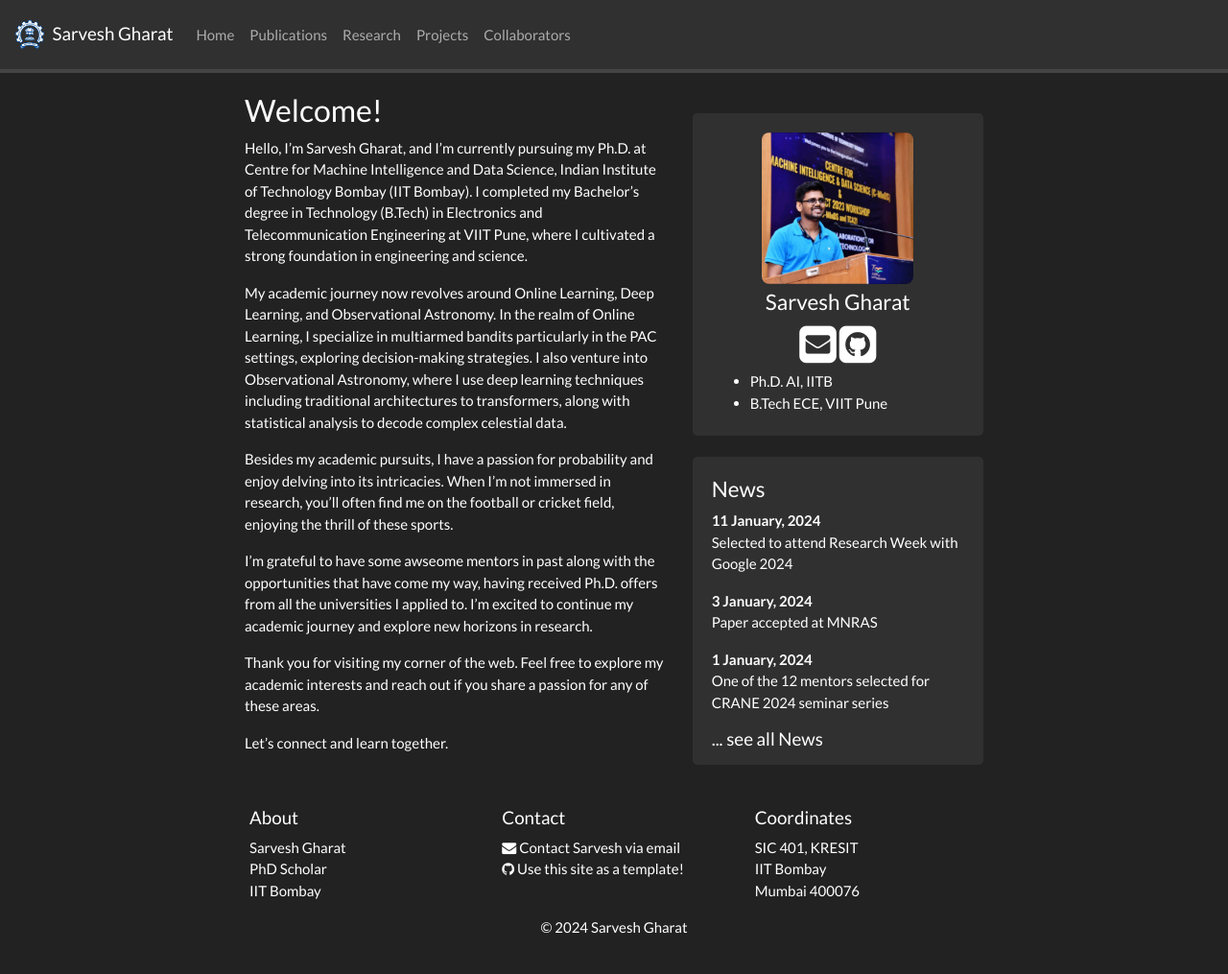
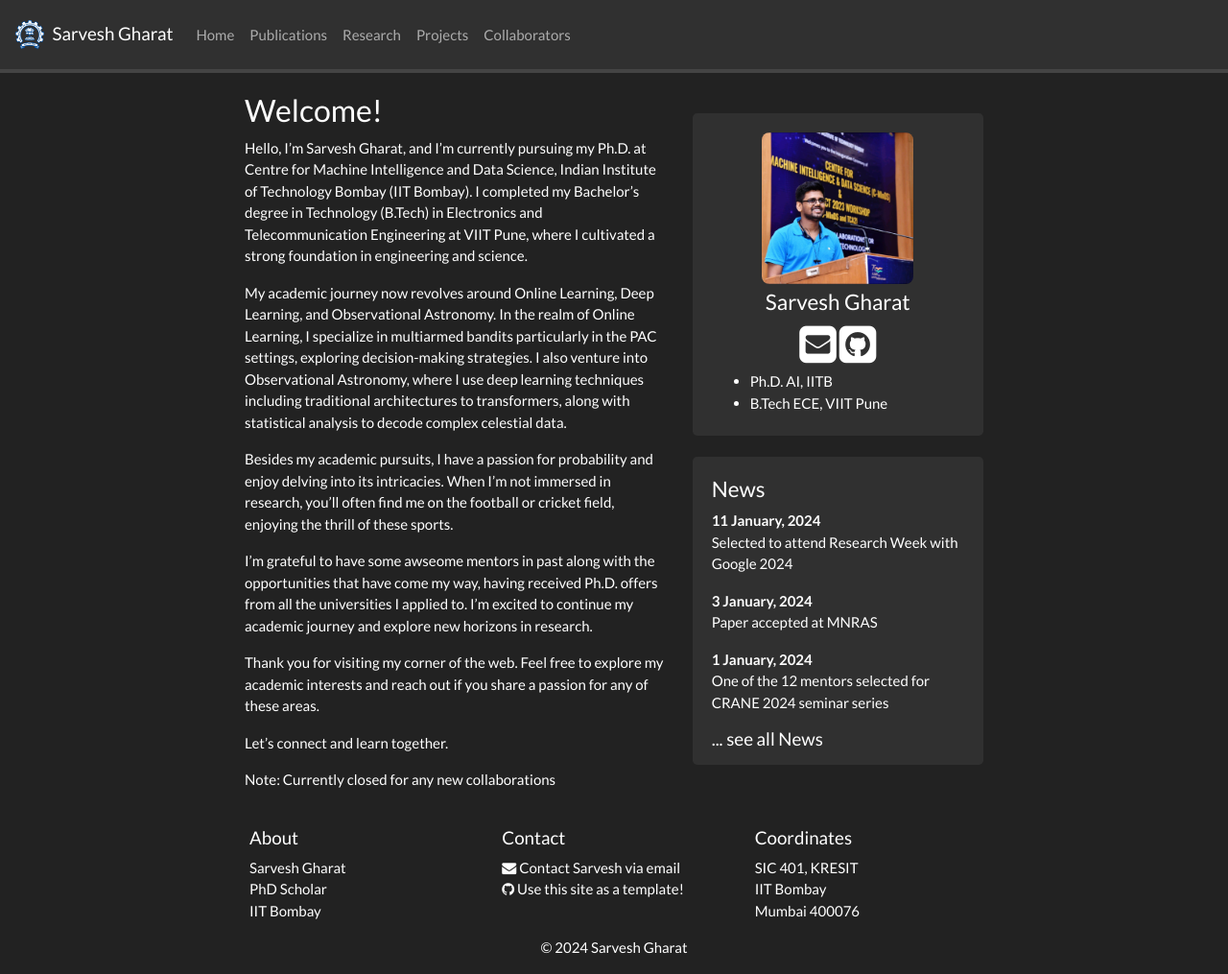
Before and after one commit to SarveshVGharat/SarveshVGharat.github.io, a Jekyll site: the page built from _pages/home.md, in a window 1280 px wide and 1015 px high. Shown: the whole window at 96% size. Built offline with Jekyll 4.4.1, drawn with Linux system fonts in a browser that asks for light colours; nearby versions of some CDN libraries; a style sheet for code colours, icons or effects is not loaded.

Commit message:
Update home.md

```diff
--- a/_pages/home.md
+++ b/_pages/home.md
@@ -18,3 +18,5 @@ I'm grateful to have some awseome mentors in past along with the opportunities t
 Thank you for visiting my corner of the web. Feel free to explore my academic interests and reach out if you share a passion for any of these areas.
 
 Let's connect and learn together.
+
+Note: Currently closed for any new collaborations
```
